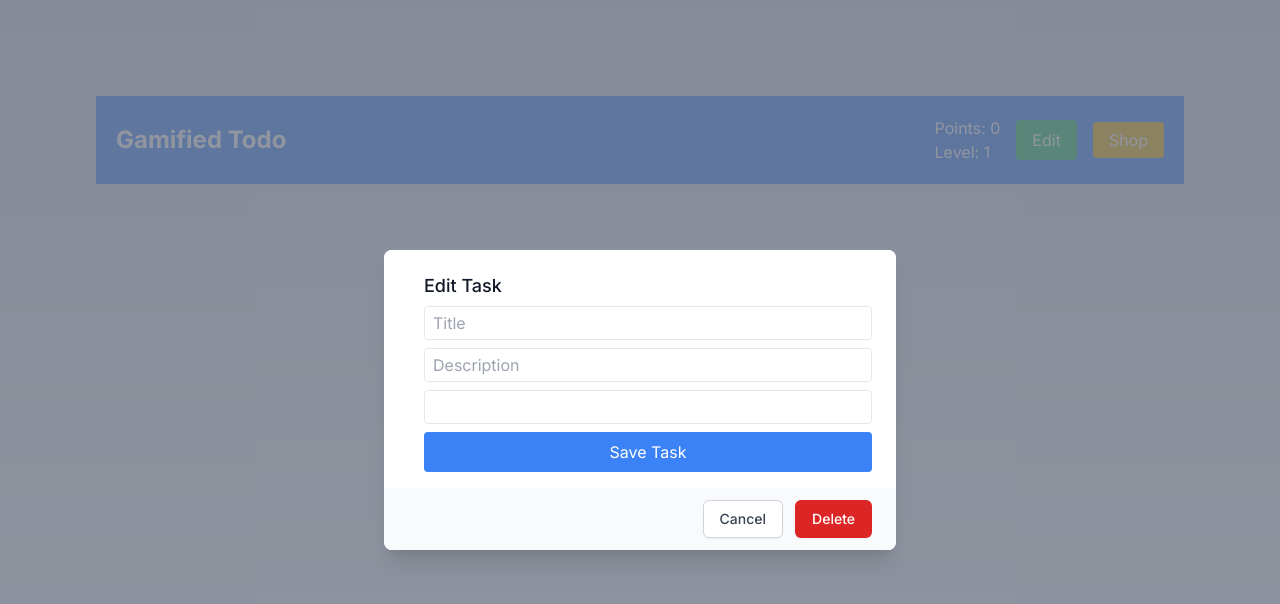
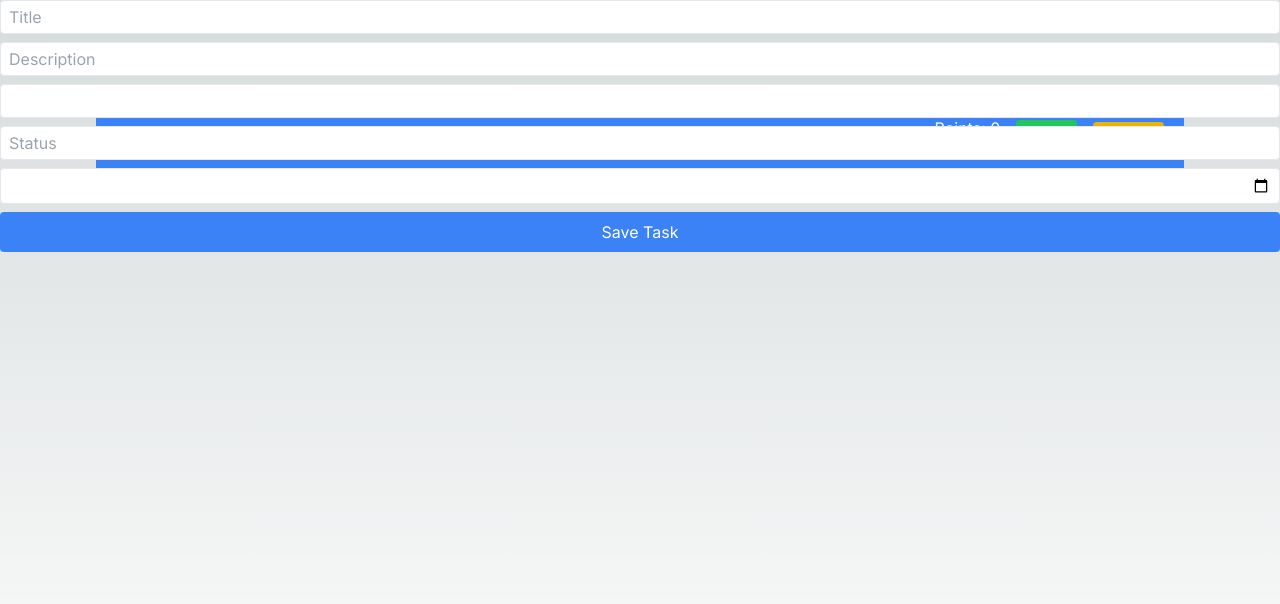
Before and after one commit to stub-ai/c6c62ed2-0b21-5c1a-bbc7-a0189a100d82, a Next.js app: page / in a window 1280 px wide. Both pictures are taken after a click on the button "Edit". Shown: the top 604 px of the page. Built offline with nearby package versions, Linux system fonts and the light colour scheme.

Commit message:
Commit from Stub AI (#15)

```diff
--- a/components/AddTaskDialog.tsx
+++ b/components/AddTaskDialog.tsx
@@ -9,9 +9,8 @@ interface AddTaskDialogProps {
 }
 
 const AddTaskDialog: React.FC<AddTaskDialogProps> = ({ taskToEdit, onEdit, onDelete, index }) => {
-  const { user, setUser } = useContext(UserContext);
   const [isOpen, setIsOpen] = useState(false);
-  const [task, setTask] = useState<Task>(taskToEdit || { title: '', description: '', points: 0, status: '', dueDate: '', subTasks: [] as SubTask[] });
+  const [task, setTask] = useState<Task>(taskToEdit || { title: '', description: '', points: 0, status: '', dueDate: '', subTasks: [] });
 
   const handleOpen = () => {
     setIsOpen(true);
@@ -29,20 +28,6 @@ const AddTaskDialog: React.FC<AddTaskDialogProps> = ({ taskToEdit, onEdit, onDel
     e.preventDefault();
     if (onEdit && typeof index === 'number') {
       onEdit(task, index);
-    } else {
-      setUser(prevUser => ({
-        ...prevUser,
-        tasks: [...prevUser.tasks, task],
-        points: prevUser.points + task.points
-      }));
-    }
-    setTask({ title: '', description: '', points: 0, status: '', dueDate: '', subTasks: [] as SubTask[] });
-    handleClose();
-  };
-
-  const handleDelete = () => {
-    if (onDelete && typeof index === 'number') {
-      onDelete(index);
     }
     handleClose();
   };
@@ -52,37 +37,16 @@ const AddTaskDialog: React.FC<AddTaskDialogProps> = ({ taskToEdit, onEdit, onDel
       <button onClick={handleOpen} className="mr-2 bg-green-500 px-4 py-2 rounded">Edit</button>
       {isOpen && (
         <div className="fixed z-10 inset-0 overflow-y-auto" aria-labelledby="modal-title" role="dialog" aria-modal="true">
-          <div className="flex items-end justify-center min-h-screen pt-4 px-4 pb-20 text-center sm:block sm:p-0">
-            <div className="fixed inset-0 bg-gray-500 bg-opacity-75 transition-opacity" aria-hidden="true"></div>
-            <span className="hidden sm:inline-block sm:align-middle sm:h-screen" aria-hidden="true">&#8203;</span>
-            <div className="inline-block align-bottom bg-white rounded-lg text-left overflow-hidden shadow-xl transform transition-all sm:my-8 sm:align-middle sm:max-w-lg sm:w-full">
-              <div className="bg-white px-4 pt-5 pb-4 sm:p-6 sm:pb-4">
-                <div className="sm:flex sm:items-start">
-                  <div className="mt-3 text-center sm:mt-0 sm:ml-4 sm:text-left">
-                    <h3 className="text-lg leading-6 font-medium text-gray-900" id="modal-title">
-                      Edit Task
-                    </h3>
-                    <div className="mt-2">
+          {/* ...existing code... */}
           <form onSubmit={handleSubmit}>
             <input name="title" value={task.title} onChange={handleChange} className="w-full px-2 py-1 mb-2 border rounded" placeholder="Title" required />
             <input name="description" value={task.description} onChange={handleChange} className="w-full px-2 py-1 mb-2 border rounded" placeholder="Description" required />
             <input name="points" type="number" value={task.points} onChange={handleChange} className="w-full px-2 py-1 mb-2 border rounded" placeholder="Points" required />
+            <input name="status" value={task.status} onChange={handleChange} className="w-full px-2 py-1 mb-2 border rounded" placeholder="Status" required />
+            <input name="dueDate" type="date" value={task.dueDate} onChange={handleChange} className="w-full px-2 py-1 mb-2 border rounded" required />
             <button type="submit" className="w-full py-2 px-4 bg-blue-500 text-white rounded hover:bg-blue-700">Save Task</button>
           </form>
-                    </div>
-                  </div>
-                </div>
-              </div>
-              <div className="bg-gray-50 px-4 py-3 sm:px-6 sm:flex sm:flex-row-reverse">
-                <button type="button" onClick={handleDelete} className="w-full inline-flex justify-center rounded-md border border-transparent shadow-sm px-4 py-2 bg-red-600 text-base font-medium text-white hover:bg-red-700 focus:outline-none focus:ring-2 focus:ring-offset-2 focus:ring-red-500 sm:ml-3 sm:w-auto sm:text-sm">
-                  Delete
-                </button>
-                <button type="button" onClick={handleClose} className="mt-3 w-full inline-flex justify-center rounded-md border border-gray-300 shadow-sm px-4 py-2 bg-white text-base font-medium text-gray-700 hover:bg-gray-50 focus:outline-none focus:ring-2 focus:ring-offset-2 focus:ring-indigo-500 sm:mt-0 sm:ml-3 sm:w-auto sm:text-sm">
-                  Cancel
-                </button>
-              </div>
-            </div>
-          </div>
+          {/* ...existing code... */}
         </div>
       )}
     </div>
--- a/components/Login.tsx
+++ b/components/Login.tsx
@@ -1,14 +1,20 @@
-import React, { useContext } from 'react';
+import React, { useContext, useState } from 'react';
 import { UserContext } from './UserContext';
 
 const Login: React.FC = () => {
   const { user, setUser } = useContext(UserContext);
+  const [username, setUsername] = useState('');
 
-  // Now you can use `user` and `setUser` in this component
+  const handleLogin = () => {
+    setUser({ ...user, username });
+  };
 
   return (
     <div className="flex justify-center items-center h-screen bg-gray-200">
-      {/* Login form goes here */}
+      <div>
+        <input value={username} onChange={(e) => setUsername(e.target.value)} className="px-2 py-1 mb-2 border rounded" placeholder="Username" required />
+        <button onClick={handleLogin} className="bg-blue-500 text-white px-4 py-2 rounded">Login</button>
+      </div>
     </div>
   );
 };
--- a/components/UserContext.tsx
+++ b/components/UserContext.tsx
@@ -15,12 +15,13 @@ export type Task = {
 };
 
 export type User = {
+  username: string;
   points: number;
   level: number;
   tasks: Task[];
 };
 
-const defaultUser: User = { points: 0, level: 1, tasks: [] };
+const defaultUser: User = { username: '', points: 0, level: 1, tasks: [] };
 
 export const UserContext = createContext<{
   user: User;
```
Lines whose indentation alone changed are shown as unchanged.
